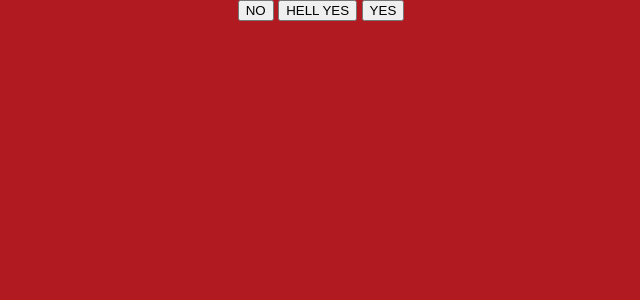
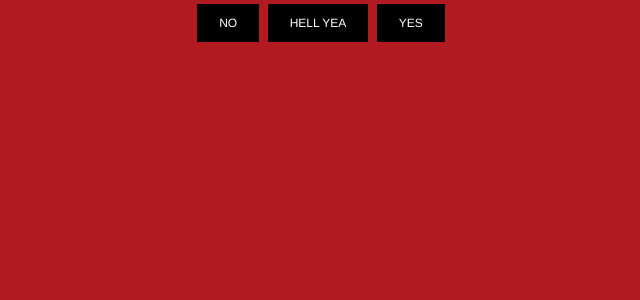
Before and after one commit to oulily/indecisivefoodies, a Python web app: template templates/swipe.html in a window 1280 px wide. Shown: the top 300 px of the page, without its empty margins (319-959 px from the left). Run offline with Jinja, Linux system fonts and the light colour scheme; the template is opened without the code that fills it, so the values that code supplies are empty; some libraries are stand-ins or nearby versions.

Commit message:
button config

```diff
--- a/templates/swipe.html
+++ b/templates/swipe.html
@@ -5,9 +5,9 @@
 
 
 
-<button type="button button1">NO</button>
-<button type="button button1">HELL YES</button>
-<button type="button button1">YES</button>
+<button class="button button1">NO</button>
+<button class="button button1">HELL YEA</button>
+<button class="button button1">YES</button>
 </div>
 <!-- <div id="map"></div>
     <script>
```
Also changed, not shown: 1 other file.
